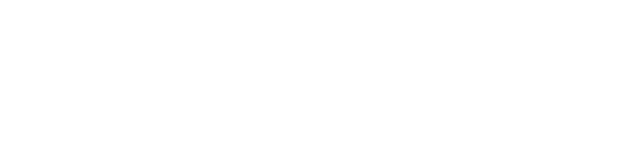
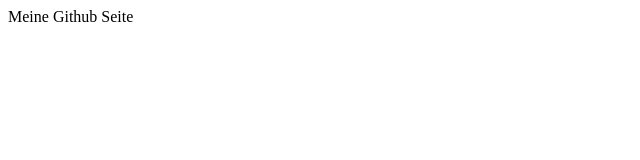
Before and after one commit to BeneDevRepo/BeneDevRepo.github.io, a plain HTML site: page index.html in a window 1280 px wide. Shown: the whole page, without its empty margins (0-640 px from the left). Drawn offline with Linux system fonts and the light colour scheme.

Commit message:
Update index.html

```diff
--- a/index.html
+++ b/index.html
@@ -1,6 +1,7 @@
 <!DOCTYPE HTML>
 <html>
     <head>
+        Meine Github Seite
     </head>
     <body>
     </body>
```
